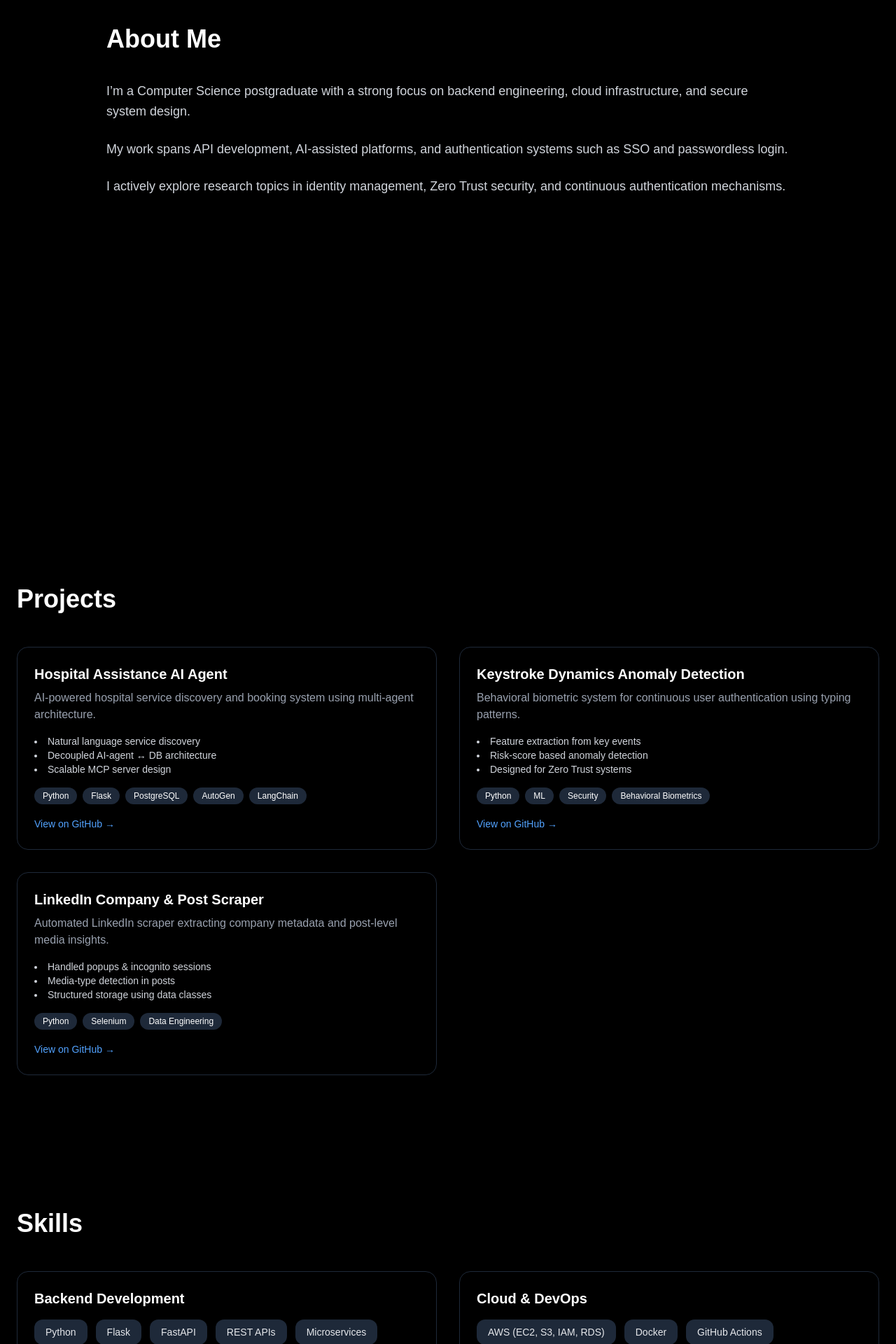
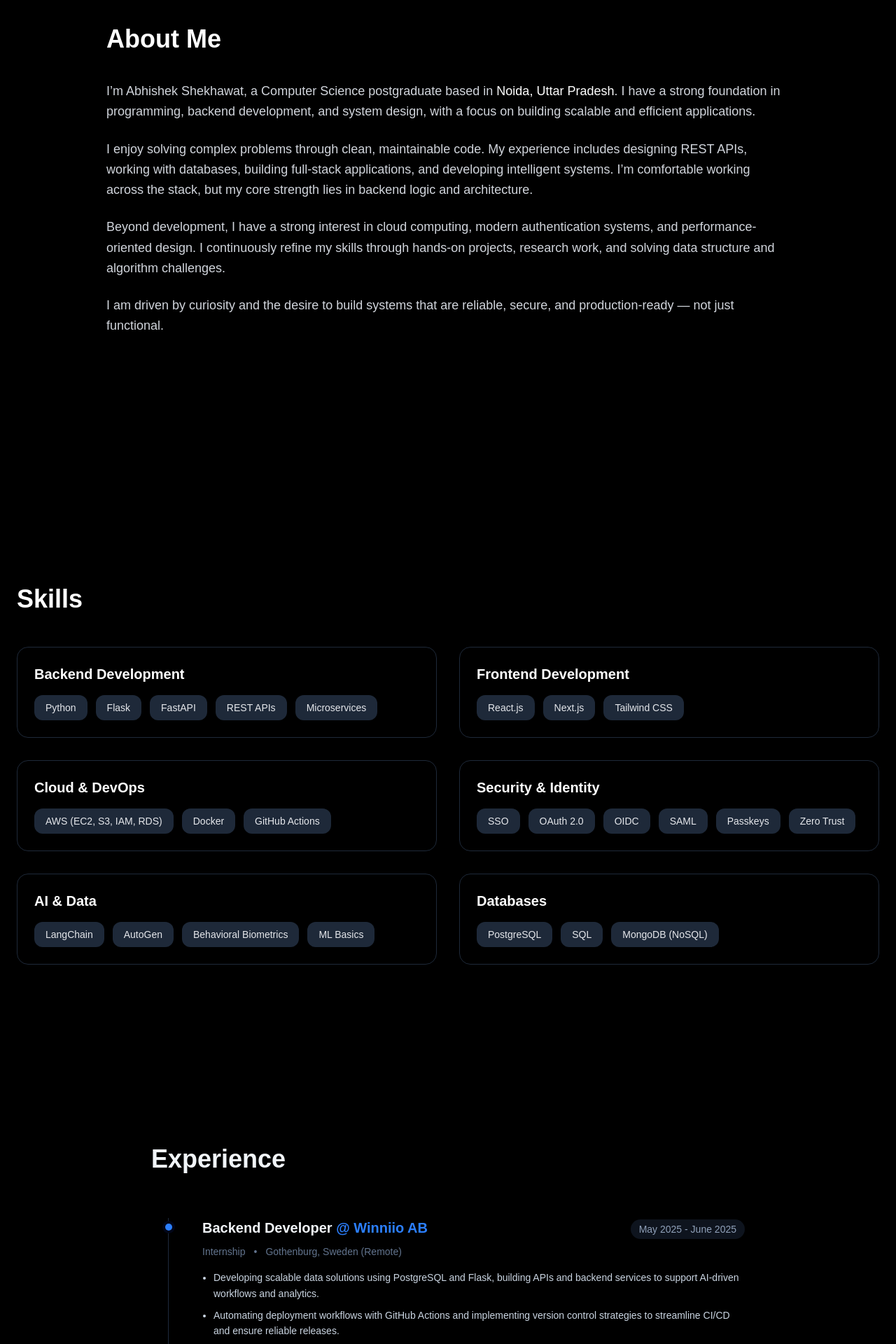
Before and after one commit to Abhishek-S-2001/portfolio, a Next.js app: page / in a window 1280 px wide. Shown: the part 860-2780 px from the top of the page at 70% size. Built offline with nearby package versions, Linux system fonts and the light colour scheme.

Commit message:
Data Updated

```diff
--- a/app/page.tsx
+++ b/app/page.tsx
@@ -5,15 +5,19 @@ import Skills from "@/sections/Skills";
 import Research from "@/sections/Research";
 import Contact from "@/sections/Contact";
 import Footer from "@/components/Footer";
+import Experience from "@/sections/Experience";
+import Education from "@/sections/Education";
 
 export default function Home() {
   return (
     <main className="bg-black text-white">
       <Hero />
       <About />
+      <Skills />
+      <Experience />
       <Projects />
-      <Skills />
       <Research />
+      <Education />
       <Contact />
       <Footer />
     </main>
--- a/components/Hero.tsx
+++ b/components/Hero.tsx
@@ -11,7 +11,7 @@ export default function Hero() {
         transition={{ duration: 0.6 }}
         className="text-4xl md:text-6xl font-bold"
       >
-        Hi, I’m <span className="text-blue-500">Abhishek</span>
+        Hi, I’m <span className="text-blue-500">Abhishek Shekhawat</span>
       </motion.h1>
 
       <motion.p
--- a/components/Navbar.tsx
+++ b/components/Navbar.tsx
@@ -20,7 +20,7 @@ export default function Navbar() {
       <div className="max-w-7xl mx-auto px-6 py-4 flex justify-between items-center">
         {/* Logo */}
         <Link href="/" className="text-xl font-semibold text-white">
-          Abhishek
+          Abhishek Shekhawat
         </Link>
 
         {/* Links */}
--- /dev/null
+++ b/data/experience.tsx
@@ -0,0 +1,51 @@
+// src/data/experience.ts
+
+export interface Experience {
+  role: string;
+  company: string;
+  location: string;
+  date: string;
+  type: string;
+  description: string[];
+  techStack: string[];
+}
+
+export const experiences: Experience[] = [
+  {
+    role: "Backend Developer",
+    company: "Winniio AB",
+    location: "Gothenburg, Sweden (Remote)",
+    date: "May 2025 - June 2025",
+    type: "Internship",
+    description: [
+      "Developing scalable data solutions using PostgreSQL and Flask, building APIs and backend services to support AI-driven workflows and analytics.",
+      "Automating deployment workflows with GitHub Actions and implementing version control strategies to streamline CI/CD and ensure reliable releases."
+    ],
+    techStack: ["Flask", "PostgreSQL", "GitHub Actions", "CI/CD", "APIs"],
+  },
+  {
+    role: "Fullstack Developer",
+    company: "Nexus Analytics",
+    location: "Noida (Remote)",
+    date: "Oct 2024 - Dec 2024",
+    type: "Contract",
+    description: [
+      "Developed and optimized data pipelines using Python, integrating AWS (Lambda, S3, ECS, IAM) and Google Cloud Functions for scalable and automated ETL workflows.",
+      "Leveraged containerization and serverless architectures (Docker, Lambda) to build cost-effective, high-performance data solutions with event-driven processing."
+    ],
+    techStack: ["Python", "AWS Lambda", "AWS S3", "Docker", "GCP", "ETL"],
+  },
+  {
+    role: "Backend Developer",
+    company: "Amity Innovation Incubator",
+    location: "Noida",
+    date: "June 2022 - July 2022",
+    type: "Internship",
+    description: [
+      "Built and optimized ETL pipelines using Python and SQL to process web-scraped data into Amazon RDS.",
+      "Designed a scalable AWS data warehousing solution with API Gateway and EventBridge for automation.",
+      "Enabled timely data access and reporting through scheduled processing, generating Excel-based visual reports."
+    ],
+    techStack: ["Python", "SQL", "Amazon RDS", "API Gateway", "AWS EventBridge"],
+  }
+];
--- a/data/projects.ts
+++ b/data/projects.ts
@@ -1,38 +1,49 @@
-export const projects = [
+export interface Project {
+  title: string;
+  description: string;
+  tech: string[];
+  highlights: string[];
+  github: string;
+  link?: string;
+}
+
+export const projects: Project[] = [
   {
-    title: "Hospital Assistance AI Agent",
+    title: "Risk-Based Continuous Authentication",
     description:
-      "AI-powered hospital service discovery and booking system using multi-agent architecture.",
-    tech: ["Python", "Flask", "PostgreSQL", "AutoGen", "LangChain"],
+      "A Zero Trust security system that uses behavioral biometrics (keystroke dynamics) to continuously authenticate users and detect session misuse in real-time.",
+    tech: ["Python", "Machine Learning", "FastAPI", "MongoDB", "React"],
     highlights: [
-      "Natural language service discovery",
-      "Decoupled AI-agent ↔ DB architecture",
-      "Scalable MCP server design",
+      "Dynamic risk scoring engine for immediate anomaly detection.",
+      "Analytical dashboard to visualize user behavior trends.",
+      "Prevents unattended session misuse in SSO environments.",
     ],
-    github: "https://github.com/yourusername/hospital-ai-agent",
+    github: "https://github.com/yourusername/keystroke-dynamics",
+    link: "https://your-live-demo-url.com", // <-- Update if applicable
   },
   {
-    title: "Keystroke Dynamics Anomaly Detection",
+    title: "Serverless LinkedIn Data Pipeline",
     description:
-      "Behavioral biometric system for continuous user authentication using typing patterns.",
-    tech: ["Python", "ML", "Security", "Behavioral Biometrics"],
+      "Scalable data extraction pipeline capable of scraping company metadata and post analytics, designed for high-volume automated processing.",
+    tech: ["Python", "Selenium", "AWS Lambda", "Docker", "S3"],
     highlights: [
-      "Feature extraction from key events",
-      "Risk-score based anomaly detection",
-      "Designed for Zero Trust systems",
-    ],
-    github: "https://github.com/yourusername/keystroke-dynamics",
-  },
-  {
-    title: "LinkedIn Company & Post Scraper",
-    description:
-      "Automated LinkedIn scraper extracting company metadata and post-level media insights.",
-    tech: ["Python", "Selenium", "Data Engineering"],
-    highlights: [
-      "Handled popups & incognito sessions",
-      "Media-type detection in posts",
-      "Structured storage using data classes",
+      "Containerized with Docker for consistent serverless execution.",
+      "Automated storage of structured data into AWS S3.",
+      "Handles anti-bot mechanisms like popups and incognito sessions.",
     ],
     github: "https://github.com/yourusername/linkedin-scraper",
   },
+  {
+    title: "Developer Portfolio Architecture",
+    description:
+      "A high-performance, modular portfolio designed with a 'Data-as-Content' architecture, cleanly separating UI components from business logic.",
+    tech: ["Next.js", "TypeScript", "Tailwind CSS", "Vercel"],
+    highlights: [
+      "Built with Next.js App Router and statically typed with TypeScript for robust rendering.",
+      "Designed a highly scalable folder structure separating data schemas, sections, and atomic components.",
+      "Fully responsive, dark-themed UI deployed seamlessly via Vercel.",
+    ],
+    github: "https://github.com/yourusername/portfolio-repo", // <-- Add your GitHub repo
+    link: "https://abhishek-shekhawat-portfolio.vercel.app/",
+  },
 ];
--- a/data/skills.ts
+++ b/data/skills.ts
@@ -2,6 +2,10 @@ export const skills = [
   {
     category: "Backend Development",
     items: ["Python", "Flask", "FastAPI", "REST APIs", "Microservices"],
+  },
+  {
+    category: "Frontend Development",
+    items: ["React.js", "Next.js", "Tailwind CSS"],
   },
   {
     category: "Cloud & DevOps",
@@ -17,6 +21,6 @@ export const skills = [
   },
   {
     category: "Databases",
-    items: ["PostgreSQL", "SQLAlchemy"],
+    items: ["PostgreSQL", "SQL", "MongoDB (NoSQL)"],
   },
 ];
--- a/sections/About.tsx
+++ b/sections/About.tsx
@@ -13,16 +13,30 @@ export default function About() {
 
         <div className="text-gray-300 text-lg leading-relaxed space-y-6">
           <p>
-            I’m a Computer Science postgraduate with a strong focus on backend
-            engineering, cloud infrastructure, and secure system design.
+            I’m Abhishek Shekhawat, a Computer Science postgraduate based in
+            <span className="text-white font-medium"> Noida, Uttar Pradesh</span>.
+            I have a strong foundation in programming, backend development,
+            and system design, with a focus on building scalable and efficient applications.
           </p>
+
           <p>
-            My work spans API development, AI-assisted platforms, and
-            authentication systems such as SSO and passwordless login.
+            I enjoy solving complex problems through clean, maintainable code.
+            My experience includes designing REST APIs, working with databases,
+            building full-stack applications, and developing intelligent systems.
+            I’m comfortable working across the stack, but my core strength lies in
+            backend logic and architecture.
           </p>
+
           <p>
-            I actively explore research topics in identity management,
-            Zero Trust security, and continuous authentication mechanisms.
+            Beyond development, I have a strong interest in cloud computing,
+            modern authentication systems, and performance-oriented design.
+            I continuously refine my skills through hands-on projects,
+            research work, and solving data structure and algorithm challenges.
+          </p>
+
+          <p>
+            I am driven by curiosity and the desire to build systems that are
+            reliable, secure, and production-ready — not just functional.
           </p>
         </div>
       </SectionWrapper>
--- /dev/null
+++ b/sections/Education.tsx
@@ -0,0 +1,50 @@
+// src/sections/Education.tsx
+"use client";
+
+import { educationList } from "@/data/education";
+import { motion } from "framer-motion";
+
+export default function Education() {
+  return (
+    <section id="education" className="min-h-screen px-6 py-24 max-w-4xl mx-auto">
+      <h2 className="text-3xl md:text-4xl font-bold mb-16 text-slate-100">
+        Education
+      </h2>
+
+      <div className="space-y-12 border-l border-slate-800 ml-3 md:ml-6">
+        {educationList.map((edu, index) => (
+          <motion.div
+            key={index}
+            initial={{ opacity: 0, x: -20 }}
+            whileInView={{ opacity: 1, x: 0 }}
+            viewport={{ once: true }}
+            transition={{ duration: 0.5, delay: index * 0.1 }}
+            className="relative pl-8 md:pl-12"
+          >
+            {/* Timeline Dot */}
+            <span className="absolute -left-[5px] top-2 h-2.5 w-2.5 rounded-full bg-slate-400 ring-4 ring-slate-950" />
+
+            <div className="flex flex-col md:flex-row md:items-baseline md:justify-between mb-2">
+              <h3 className="text-xl font-semibold text-slate-100">
+                {edu.degree}
+              </h3>
+              <span className="text-sm text-slate-400 font-mono mt-1 md:mt-0 bg-slate-800/50 px-3 py-1 rounded-full w-fit">
+                {edu.date}
+              </span>
+            </div>
+
+            <div className="text-md text-blue-400 mb-2 font-medium">
+              {edu.institution}
+            </div>
+
+            <div className="text-sm text-slate-500 mb-4 flex gap-3">
+              <span>{edu.location}</span>
+              <span>•</span>
+              <span>{edu.details}</span>
+            </div>
+          </motion.div>
+        ))}
+      </div>
+    </section>
+  );
+}
--- /dev/null
+++ b/sections/Experience.tsx
@@ -0,0 +1,63 @@
+// src/sections/Experience.tsx
+"use client";
+
+import { experiences } from "@/data/experience";
+import { motion } from "framer-motion";
+
+export default function Experience() {
+  return (
+    <section id="experience" className="min-h-screen px-6 py-24 max-w-4xl mx-auto">
+      <h2 className="text-3xl md:text-4xl font-bold mb-16 text-slate-100">
+        Experience
+      </h2>
+
+      <div className="space-y-12 border-l border-slate-800 ml-3 md:ml-6">
+        {experiences.map((exp, index) => (
+          <motion.div
+            key={index}
+            initial={{ opacity: 0, y: 20 }}
+            whileInView={{ opacity: 1, y: 0 }}
+            viewport={{ once: true }}
+            transition={{ duration: 0.5, delay: index * 0.1 }}
+            className="relative pl-8 md:pl-12"
+          >
+            {/* Timeline Dot */}
+            <span className="absolute -left-[5px] top-2 h-2.5 w-2.5 rounded-full bg-blue-500 ring-4 ring-slate-950" />
+
+            <div className="flex flex-col md:flex-row md:items-baseline md:justify-between mb-2">
+              <h3 className="text-xl font-semibold text-slate-100">
+                {exp.role} <span className="text-blue-500">@ {exp.company}</span>
+              </h3>
+              <span className="text-sm text-slate-400 font-mono mt-1 md:mt-0 bg-slate-800/50 px-3 py-1 rounded-full w-fit">
+                {exp.date}
+              </span>
+            </div>
+
+            <div className="text-sm text-slate-500 mb-4 font-medium flex gap-3">
+              <span>{exp.type}</span>
+              <span>•</span>
+              <span>{exp.location}</span>
+            </div>
+
+            <ul className="list-disc list-outside ml-4 text-slate-300 space-y-2 mb-6 text-sm leading-relaxed">
+              {exp.description.map((item, i) => (
+                <li key={i}>{item}</li>
+              ))}
+            </ul>
+
+            <div className="flex flex-wrap gap-2">
+              {exp.techStack.map((tech) => (
+                <span
+                  key={tech}
+                  className="text-xs px-2.5 py-1 bg-slate-900 text-slate-400 rounded-md border border-slate-800"
+                >
+                  {tech}
+                </span>
+              ))}
+            </div>
+          </motion.div>
+        ))}
+      </div>
+    </section>
+  );
+}
--- a/sections/Projects.tsx
+++ b/sections/Projects.tsx
@@ -9,7 +9,7 @@ export default function Projects() {
       id="projects"
       className="min-h-screen px-6 py-24 max-w-7xl mx-auto"
     >
-      <h2 className="text-3xl md:text-4xl font-bold mb-12">
+      <h2 className="text-3xl md:text-4xl font-bold mb-12 text-slate-100">
         Projects
       </h2>
 
@@ -19,40 +19,56 @@ export default function Projects() {
             key={project.title}
             whileHover={{ y: -6 }}
             transition={{ type: "spring", stiffness: 200 }}
-            className="border border-gray-800 rounded-2xl p-6 hover:border-blue-500 transition"
+            className="border border-slate-800 bg-slate-900/30 rounded-2xl p-6 hover:border-blue-500/50 transition-colors flex flex-col"
           >
-            <h3 className="text-xl font-semibold mb-2">
+            <h3 className="text-xl font-semibold mb-3 text-slate-100">
               {project.title}
             </h3>
 
-            <p className="text-gray-400 mb-4">
+            <p className="text-slate-400 mb-5 text-sm leading-relaxed">
               {project.description}
             </p>
 
-            <ul className="list-disc list-inside text-sm text-gray-300 mb-4">
+            <ul className="list-disc list-inside text-sm text-slate-300 mb-6 space-y-1.5">
               {project.highlights.map((item) => (
                 <li key={item}>{item}</li>
               ))}
             </ul>
 
-            <div className="flex flex-wrap gap-2 mb-4">
+            {/* mt-auto pushes the tech stack and links to the bottom of the card */}
+            <div className="flex flex-wrap gap-2 mb-6 mt-auto">
               {project.tech.map((tech) => (
                 <span
                   key={tech}
-                  className="text-xs px-3 py-1 bg-gray-800 rounded-full"
+                  className="text-xs px-3 py-1 bg-slate-800/80 text-slate-300 rounded-full border border-slate-700"
                 >
                   {tech}
                 </span>
               ))}
             </div>
 
-            <a
-              href={project.github}
-              target="_blank"
-              className="text-blue-400 hover:underline text-sm"
-            >
-              View on GitHub →
-            </a>
+            <div className="flex items-center gap-6 border-t border-slate-800 pt-4">
+              <a
+                href={project.github}
+                target="_blank"
+                rel="noopener noreferrer"
+                className="text-slate-400 hover:text-blue-400 transition-colors text-sm font-medium flex items-center gap-1"
+              >
+                View GitHub ↗
+              </a>
+
+              {/* Conditionally render the Live Link only if it exists in data */}
+              {project.link && (
+                <a
+                  href={project.link}
+                  target="_blank"
+                  rel="noopener noreferrer"
+                  className="text-slate-400 hover:text-blue-400 transition-colors text-sm font-medium flex items-center gap-1"
+                >
+                  Live Demo ↗
+                </a>
+              )}
+            </div>
           </motion.div>
         ))}
       </div>
```
Also changed, not shown: data/education.ts (added, +33 -0 lines), sections/Contact.tsx (+6 -6 lines).
